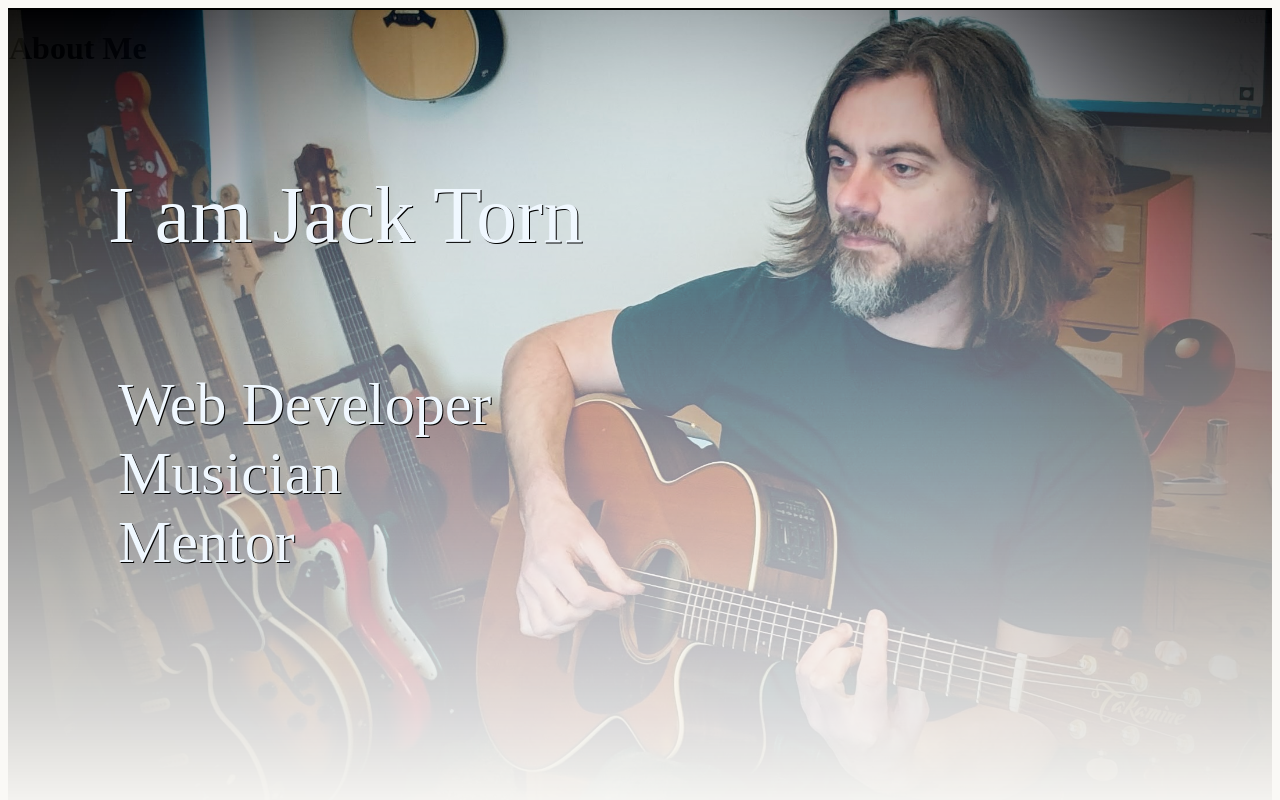
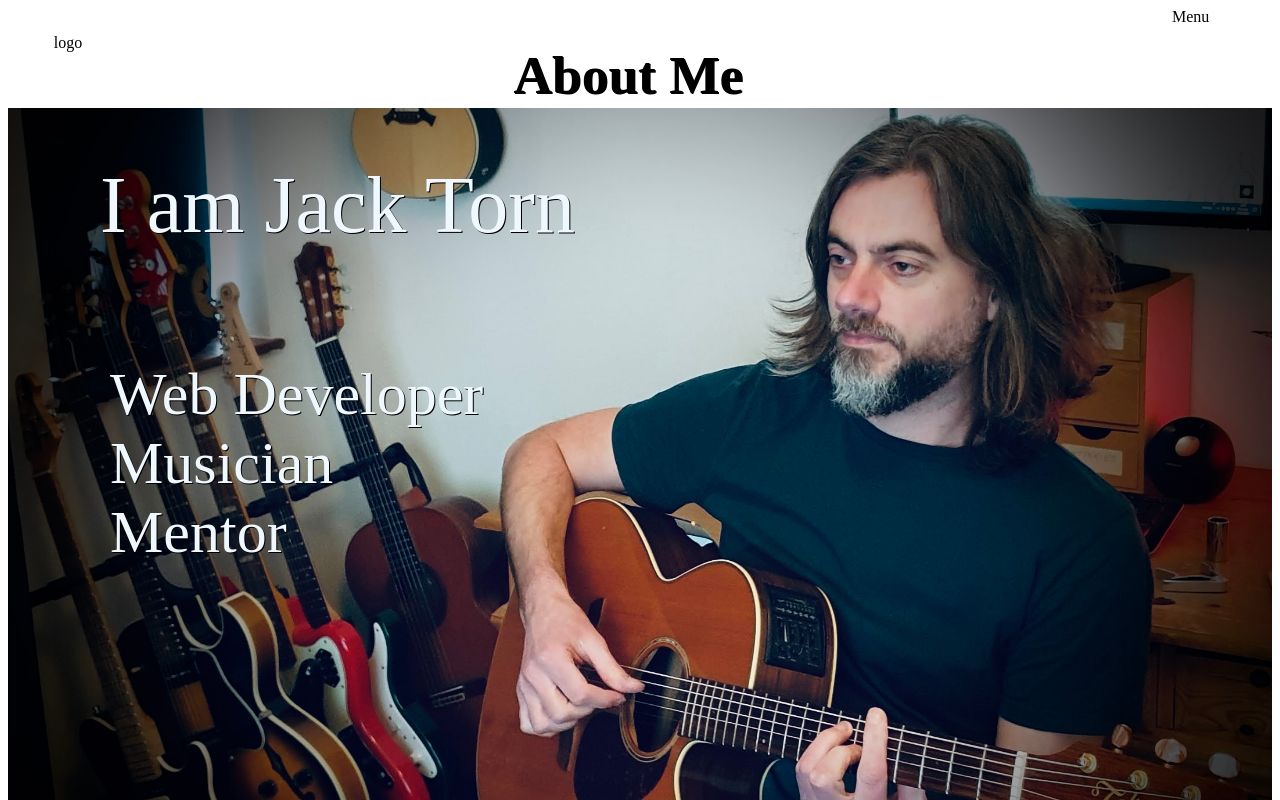
Before and after one commit to jack8120/About-Me, a plain HTML site: page index.html in a window 1280 px wide. Shown: the top 800 px of the page. Drawn offline with Linux system fonts and the light colour scheme.

Commit message:
first commit on new branch. updates to styling in header

```diff
--- a/css/style.css
+++ b/css/style.css
@@ -1,47 +1,53 @@
-body {
-    background-color:#FAF9F6 ;
-}
+
 
 header {
-    position: relative;
-    background-color: transparent;
-    border: solid 1px;
+    position: fixed;
+    background-color: white;
+    /* border: 1px solid blue; */
+    height: 100px;
+    width: 100%;
 
 }
 
 #logo{
     position: absolute;
     left: 0;
+    max-height: 100px;
+    width: 100px;
+    text-align: center;
+    /* border: 1px solid black; */
+    padding: 10px;
 }
 
-#heading{
+#heading {
     position: absolute;
+    left: 40%;
+    text-shadow: 1px 1px black;
+    font-size: 20pt;
+    height: 90px;
+    /* border: 1px solid black; */
 }
 
 #menu {
 
     position: absolute;
     right: 0;
+    height: 100px;
+    width: 100px;
+    /* border: 1px solid black; */
+
 }
 
-h1 {
+/* h1 {
     text-align: center;
-}
+} */
 
 #mainpic {
     display: block;
     margin-left: auto;
     margin-right: auto;
     max-width: 100%;
-    max-height: 100%;
-
-
-    -webkit-mask-image:-webkit-gradient(linear, left top, left bottom, from(rgba(0,0,0,1)), to(rgba(0,0,0,0)))
-
-}
-
-#heroimg {
-position: relative;
+    max-height: 90%;
 
 }
 #herotitle {
@@ -70,6 +76,10 @@ position: relative;
     align-content: center;
 }
 
+#who {
+
+}
+
 h3 {
    text-align: center;
    max-width: 70%;
@@ -84,9 +94,11 @@ h2 {
    margin-left: auto;
     margin-right: auto;
 }
+
 .edu {
     text-align: left;
 }
+
 .work {
     text-align: center;
     max-width: 70%;
--- a/index.html
+++ b/index.html
@@ -6,28 +6,29 @@
 
 </head>
 <body>
-<header>
+<header style="position: relative;">
 
-        <div id="logo">
-        <img logo/>
+   <div id="logo">
+    <p>logo</p>
+        <!-- <img logo/> -->
     </div>
 
     <div id="heading">
         <h1> About Me </h1>
-        </div>
+    </div>
 
     <div id="menu">Menu</div>
 
 
 </header>
 
-<div id="heroimg">
+<section>
 <img id="mainpic" src="img/hero.jpg"/>
     <div>
         <div id="herotitle"><p>I am Jack Torn</p></div>
         <div id="herowords"><p>Web Developer<br>Musician<br>Mentor</p></div>
     </div>
-</div>
+</section>
 
 <button class="butn" onclick="clicked()">Please enter your name</button>
 
@@ -38,7 +39,7 @@
 
 <p id="name"></p>
 
-<section class="section">
+<section id="who" class="section">
 <h3> Who am I?<br/>
 <br/>
    I am a father, musician, educator and mentor. After a succesful career in music and education I am
```
